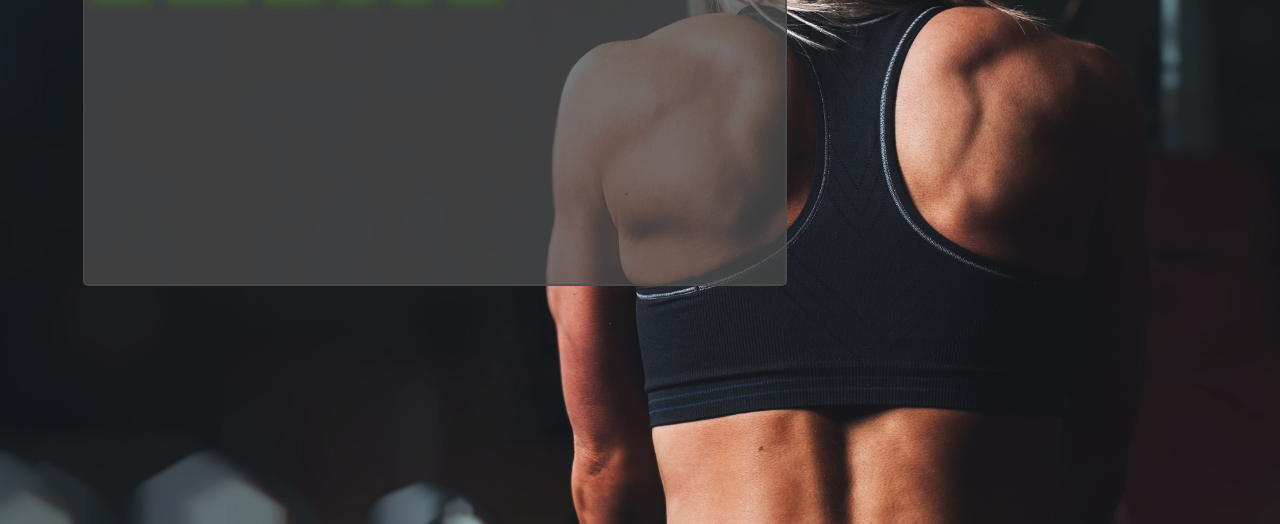
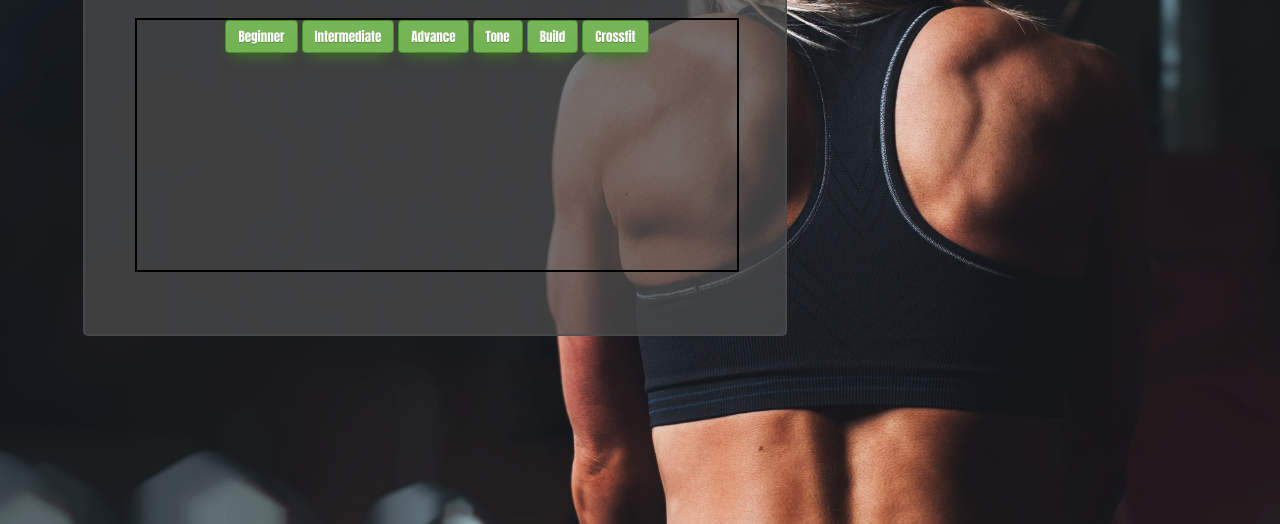
Before and after one commit to aesthetiques/swole_devs, a plain HTML site: page quiz.html in a window 1280 px wide. Shown: the part 276-800 px from the top of the page. Drawn offline with Linux system fonts and the light colour scheme.

Commit message:
set the basic styling and the color/locations of the questions, questions container, and the buttons location. will be creating

```diff
--- a/quiz.css
+++ b/quiz.css
@@ -13,20 +13,25 @@ body{
 .navbar{
 }
 #question-container{
-  background-color: rgba(77,77,77, 0.75);  ;
+  background-color: rgba(77,77,77, 0.75);
   border: 2px solid rgba(77,77,77, 0.75);
   border-radius: 5px;
   width: 700px;
-  min-height: 400px;
+  min-height: 450px;
   margin-left: 75px;
   margin-top: 12.5%;
 }
 #question{
   text-align: center;
   color: #131313;
-  /*border: 2px solid black;*/
+  border: 2px solid black;
 }
-#option-container{
+#options-container{
+  margin: 50px 25px 25px 50px;
+  min-height: 250px;
+  width: 600px;
+  text-align: center;
+  color: #131313;
   border: 2px solid black;
 }
 
```
Also changed, not shown: quiz.html (+0 -1 lines).
